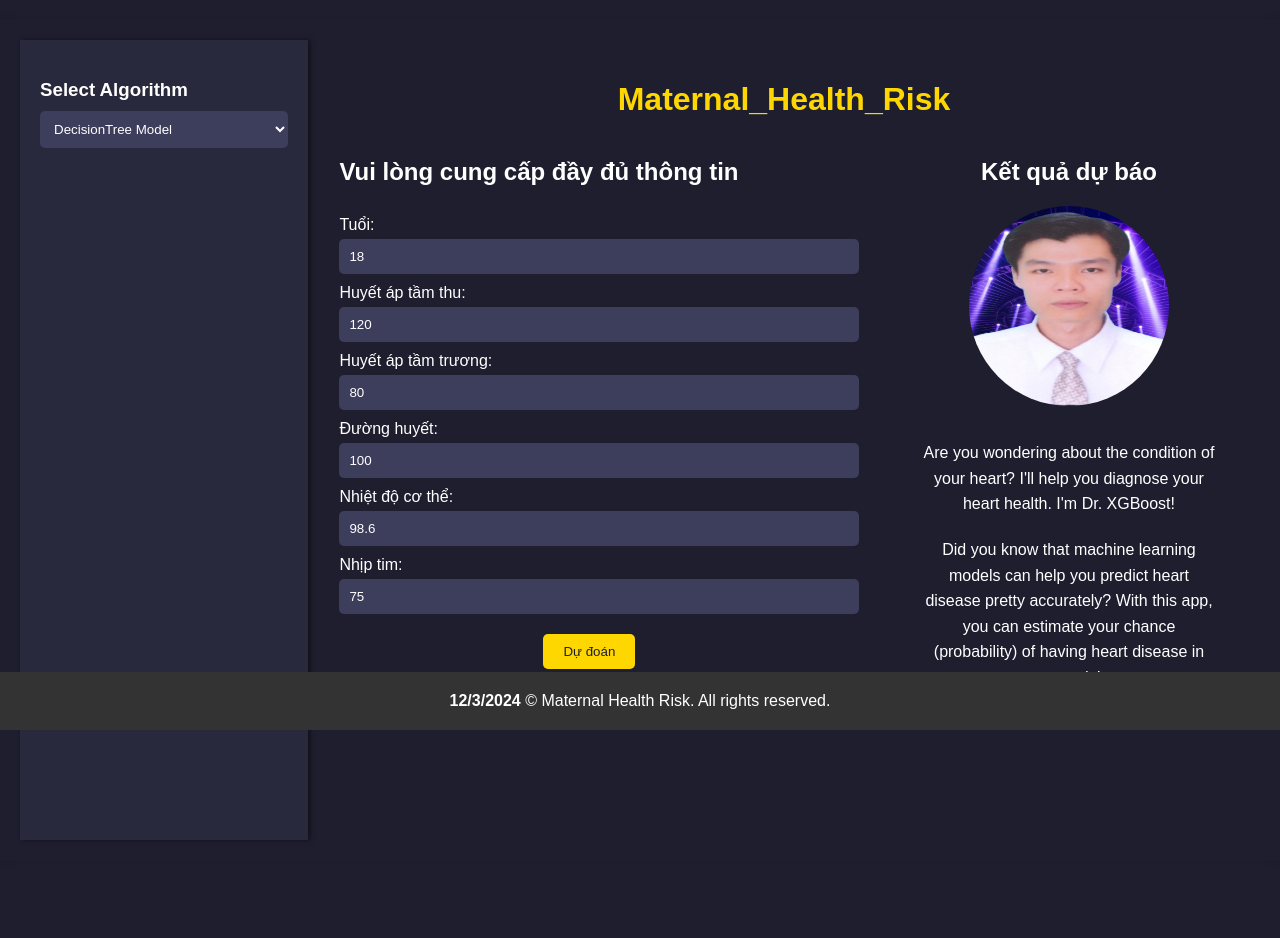
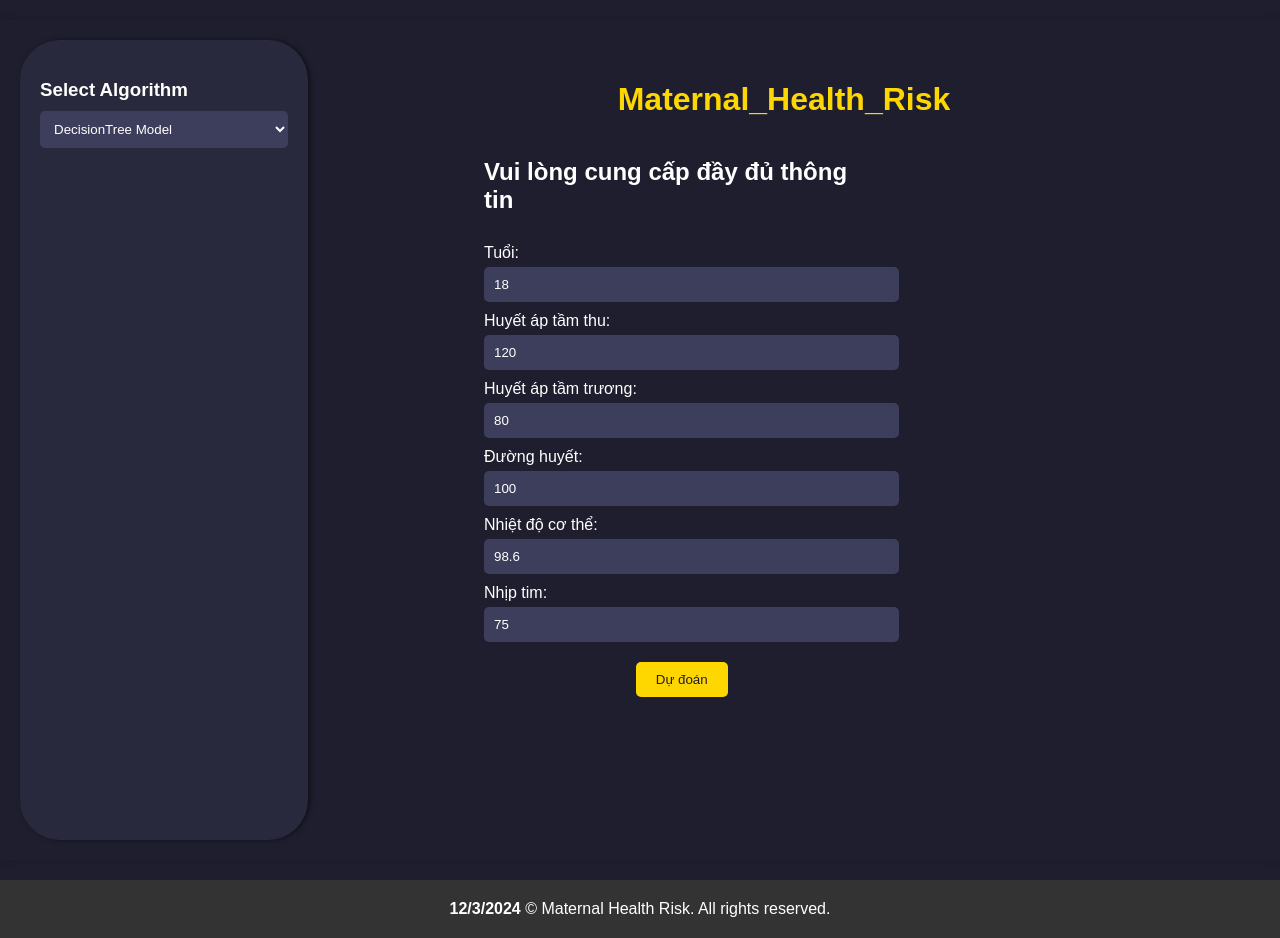
Before and after one commit to nguyenhoangtamm/Maternal-Health-Risk, a Flask app: page /predict in a window 1280 px wide. Shown: the part 70-1008 px from the top of the page. Before the commit the page ends 910 px from the top, so only its background shows below. Run offline with Flask 3, Linux system fonts and the light colour scheme.

Commit message:
hoan thien giao dien predict va them ajax cho nut du doan

```diff
--- a/app/app.py
+++ b/app/app.py
@@ -1,17 +1,48 @@
 import numpy as np
 import pandas as pd
-from flask import Flask, request, render_template
+from flask import Flask, request, render_template, jsonify
 import joblib
+import pickle
+from pathlib import Path
+app = Flask(__name__,template_folder="templates")
+# Đường dẫn tới thư mục gốc của dự án
+project_root = Path(__file__).resolve().parent.parent
 
-app = Flask(__name__)
+
 
 @app.route('/')
 def home():
     return render_template('index.html')
 
-@app.route('/predict')
+@app.route('/predict',methods=['GET'])
 def predict():
     return render_template('predict.html')
 
+@app.route('/predict',methods=['POST'])
+def predictPost():
+
+
+    typeModel = request.form['model']
+    int_features = [float(x) for key, x in request.form.items() if key != 'model']
+
+    final_features = [np.array(int_features)]
+    if typeModel == '0':
+        model_path = project_root / 'model' / 'decision_tree_model.pkl'
+    elif typeModel == '1':
+        model_path = project_root / 'model' / 'RandomForest_model.pkl'
+    elif typeModel == '3':
+        model_path = project_root / 'model' / 'neural_network_model.pkl'
+    elif typeModel == '2':
+        model_path = project_root / 'model' / 'logistic_regression_model.pkl'
+
+    model = joblib.load(model_path)
+    print("Model loaded:", model)  # In ra mô hình để kiểm tra
+
+    prediction = model.predict(final_features)
+    output = prediction[0]
+
+    return jsonify({'prediction_text': format(output)})
+
+
 if(__name__=='__main__'):
     app.run(debug=True)
--- a/app/static/Css/layout.css
+++ b/app/static/Css/layout.css
@@ -38,7 +38,6 @@ footer {
     color: #fff;
     text-align: center;
     padding: 10px 0;
-    position: fixed;
     width: 100%;
     bottom: 0;
 }
--- a/app/static/Css/predict.css
+++ b/app/static/Css/predict.css
@@ -18,6 +18,7 @@ body {
     width: 20%;
     padding: 20px;
     box-shadow: 2px 0 5px rgba(0, 0, 0, 0.5);
+    border-radius: 40px;
 }
 
 .sidebar h3 {
@@ -48,6 +49,9 @@ h1 {
     color: #ffd700;
     margin-bottom: 20px;
 }
+.description p{
+    text-align: justify;
+}
 
 .form-section {
     display: flex;
@@ -55,7 +59,7 @@ h1 {
 }
 
 .form {
-    width: 60%;
+    width: 580px;
 
 }
 
@@ -93,8 +97,10 @@ form button {
 }
 
 .description {
-    width: 35%;
+    width: 50%;
     text-align: center;
+    overflow: auto;
+    height: 600px;
 }
 
 .description img {
--- /dev/null
+++ b/app/static/Js/predict.js
@@ -0,0 +1,45 @@
+$(document).ready(function() {
+    $('#form_main').submit(function(event) {
+        event.preventDefault(); // Prevent the form from submitting via the browser
+        var formData = $('#form_main').serializeArray();
+        modelName = $('#modelType').val();
+        formData.push({name: 'model', value: modelName});
+        var dataString = $.param(formData);
+        $.ajax({
+            type: 'POST',
+            url: '/predict',
+            data: dataString,
+            success: function(response) {
+                $('#title').css('display', 'block');
+                if(response['prediction_text'] == 'low risk') {
+                    $('#risk_img').attr('src', '/static/Images/low_risk.png');
+                    $('#response').css('color', 'green');
+                    $('#response').text('Rủi ro thấp');
+                    $('#Mota' ).html('Mô tả: <Br>Ở mức rủi ro thấp, sức khỏe của bà mẹ được đánh giá là ổn định. Các chỉ số y tế như huyết áp, nhịp tim, đường huyết, BMI đều nằm trong khoảng an toàn. Bà mẹ không có yếu tố nguy cơ cao đối với các biến chứng thai kỳ.' )
+                    $('#KhuyenNghi').html('Khuyến nghị:<br>Duy trì lối sống lành mạnh, bao gồm chế độ ăn uống cân bằng và vận động nhẹ nhàng.<Br> Tiếp tục tham gia các buổi kiểm tra thai kỳ định kỳ để đảm bảo sức khỏe.')
+                }
+                else if(response['prediction_text'] == 'medium risk') {
+                    $('#risk_img').attr('src', '/static/Images/medium_risk.png');
+                    $('#response').css('color', 'yellow');
+                    $('#response').text('Rủi ro trung bình');
+                    $('#Mota' ).html('Mô tả: <Br>Mức rủi ro trung bình cho thấy một số dấu hiệu có thể gây ảnh hưởng đến sức khỏe bà mẹ, chẳng hạn như:<Br> Huyết áp hơi cao hoặc thấp hơn bình thường.<Br>Nhịp tim hoặc chỉ số đường huyết có xu hướng không ổn định.<Br> Mặc dù các yếu tố này chưa gây nguy hiểm ngay lập tức, nhưng cần được theo dõi và điều chỉnh kịp thời.' )
+                    $('#KhuyenNghi').html('Khuyến nghị:<br>Tham khảo ý kiến bác sĩ để kiểm tra sức khỏe chi tiết hơn.<Br>Theo dõi các chỉ số y tế thường xuyên qua ứng dụng hoặc thiết bị đo.<Br>Điều chỉnh chế độ dinh dưỡng, nghỉ ngơi hợp lý, tránh căng thẳng.')
+                }
+                else if(response['prediction_text'] == 'high risk') {
+                    $('#risk_img').attr('src', '/static/Images/high_risk.png');
+                    $('#response').css('color', 'red');
+                    $('#response').text('Rủi ro cao');
+                    $('#Mota' ).html('Mô tả: <Br>Mức rủi ro cao cho thấy bà mẹ đang đối mặt với các yếu tố nguy hiểm tiềm tàng, bao gồm:<Br>Huyết áp cao nghiêm trọng (có nguy cơ tiền sản giật).<Br>Nhịp tim bất thường hoặc nhịp nhanh.<Br>Chỉ số đường huyết rất cao (dấu hiệu của tiểu đường thai kỳ).<Br>BMI quá cao (béo phì) hoặc quá thấp (suy dinh dưỡng), ảnh hưởng đến sự phát triển của thai nhi.<Br>Tình trạng này yêu cầu can thiệp y tế khẩn cấp để giảm thiểu nguy cơ biến chứng cho mẹ và bé.' )
+                    $('#KhuyenNghi').html('Khuyến nghị:<br>Lập tức đến cơ sở y tế hoặc liên hệ bác sĩ chuyên khoa để được hỗ trợ.Cần giám sát chặt chẽ sức khỏe bằng các thiết bị y tế.<Br>Thực hiện theo hướng dẫn điều trị của bác sĩ, bao gồm chế độ thuốc men, dinh dưỡng và nghỉ ngơi phù hợp.<Br><Br>')
+                }
+
+
+
+            },
+            error: function(error) {
+                // Handle any errors that occurred during the request
+                console.error('Error submitting form:', error);
+            }
+        });
+    });
+});
--- /dev/null
+++ b/app/tempCodeRunnerFile.py
@@ -0,0 +1 @@
+output
--- a/app/templates/index.html
+++ b/app/templates/index.html
@@ -1,6 +1,8 @@
 {% extends "layout.html" %}
+{% block title %}Trang chủ{% endblock %}
 
 {% block content %}
 <h1>Welcome to the Maternal Health Risk App</h1>
 <p>This is the index page.</p>
+
 {% endblock %}
--- a/app/templates/predict.html
+++ b/app/templates/predict.html
@@ -1,16 +1,16 @@
 {% extends 'layout.html'%}
-{% block title %}Heart Condition Prediction{% endblock %}
+{% block title %}Prediction{% endblock %}
 {% block content %}
 <link rel="stylesheet" href="{{ url_for('static', filename='Css/predict.css') }}">
 <div class="container">
     <!-- Sidebar -->
     <div class="sidebar">
         <h3>Select Algorithm</h3>
-        <select>
-            <option>DecisionTree Model</option>
-            <option>RandomForest Model</option>
-            <option>LogisticRegression Model</option>
-            <option>NeuralNetwork Model</option>
+        <select id="modelType">
+            <option value="0">DecisionTree Model</option>
+            <option value="1">RandomForest Model</option>
+            <option value="2">LogisticRegression Model</option>
+            <option value="3">NeuralNetwork Model</option>
         </select>
     </div>
 
@@ -20,7 +20,7 @@
         <div class="form-section">
             <div class="form">
                 <h2>Vui lòng cung cấp đầy đủ thông tin</h2>
-                <form>
+                <form id="form_main">
                     <label for="Age">Tuổi:</label>
                     <input type="number" id="Age" name="Age" min="1" max="60" value="18">
                     <label for="SystolicBP">Huyết áp tầm thu:</label>
@@ -28,29 +28,36 @@
                     <label for="DiastolicBP">Huyết áp tầm trương:</label>
                     <input type="number" id="DiastolicBP" name="DiastolicBP" min="60" max="120" value="80">
                     <label for="BS">Đường huyết:</label>
-                    <input type="number" id="BS" name="BS" min="70" max="200" value="100">
+                    <input type="number" id="BS" name="BS" max="200" value="100" step="0.1">
                     <label for="BodyTemp">Nhiệt độ cơ thể:</label>
                     <input type="number" id="BodyTemp" name="BodyTemp" min="95" max="105" value="98.6" step="0.1">
                     <label for="HeartRate">Nhịp tim:</label>
                     <input type="number" id="HeartRate" name="HeartRate" min="60" max="100" value="75">
                     <div style="text-align: center;">
-                        <button id="predictButton" class="predict-btn">Dự đoán</button>
+                        <button type="submit" id="predictButton" class="predict-btn">Dự đoán</button>
                     </div>
 
                 </form>
             </div>
             <div class="description">
-                <h2>Kết quả dự báo</h2>
-                <img src="{{ url_for('static', filename='images/congoc.png') }}" alt="Doctor">
-                <p>
-                    Are you wondering about the condition of your heart? I'll help you diagnose your heart health. I'm Dr. XGBoost!
+                <div id="title" style="display: none;">
+                    <h2>Kết quả dự báo</h2>
+                    <img src="{{ url_for('static', filename='images/congoc.png') }}"  id="risk_img">
+                </div>
+
+                <p id="response" style="text-align: center; text-transform: uppercase; font-size: 1.5em;"></p>
                 </p>
-                <p>
-                    Did you know that machine learning models can help you predict heart disease pretty accurately? With this app, you can estimate your chance (probability) of having heart disease in seconds!
+                <p id="Mota">
+                </p>
+                <p id="KhuyenNghi">
+
                 </p>
             </div>
         </div>
     </div>
 </div>
+<script src="https://code.jquery.com/jquery-3.6.0.min.js"></script>
+
+<script src="{{ url_for('static', filename='Js/predict.js') }}"></script>
 
 {% endblock %}
--- a/model/LogisticRegression_model.py
+++ b/model/LogisticRegression_model.py
@@ -15,7 +15,7 @@ data = pd.read_csv(csv_path)
 
 # Preprocess the data
 X = data.drop('RiskLevel', axis=1)
-y = data['RiskLevel'].map({'low risk': 0, 'mid risk': 1, 'high risk': 2})  # Chuyển sang dạng số
+y = data['RiskLevel']  # Chuyển sang dạng số
 
 # Split the data into training and testing sets
 X_train, X_test, y_train, y_test = train_test_split(X, y, test_size=0.2, random_state=42)
--- a/model/RandomForest_model.py
+++ b/model/RandomForest_model.py
@@ -35,8 +35,8 @@ accuracy = accuracy_score(y_test, y_pred)
 print(f'Accuracy: {accuracy}')
 print('Classification Report:')
 print(classification_report(y_test, y_pred))
+
 # Save the model
-
 model_path = project_root / 'model' / 'RandomForest_model.pkl'
 joblib.dump(model, model_path)
 print(f'Model saved to {model_path}')
```
Also changed, not shown: README.md, app/static/Js/script.js (deleted), app/static/images/high_risk.png (renamed from app/static/images/congoc.png), 1 other file.
